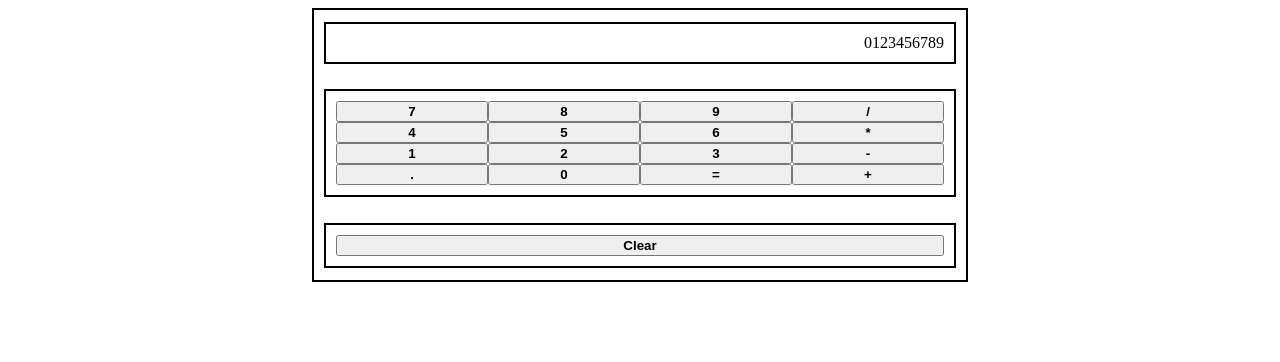
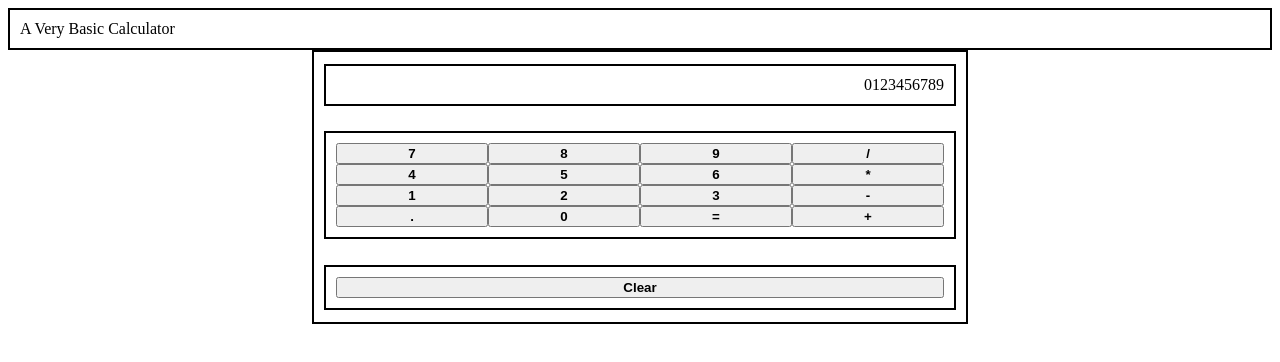
Before and after one commit to teecodes444/calculator, a plain HTML site: page index.html in a window 1280 px wide. Drawn offline with Linux system fonts and the light colour scheme.

Commit message:
Add heading

```diff
--- a/index.html
+++ b/index.html
@@ -8,6 +8,9 @@
     <link rel="stylesheet" href="style.css">
 </head>
 <body>
+    <div id="heading">
+        A Very Basic Calculator
+    </div>
     <div id="calDiv">
         <div id="display">0123456789</div>
 
```
